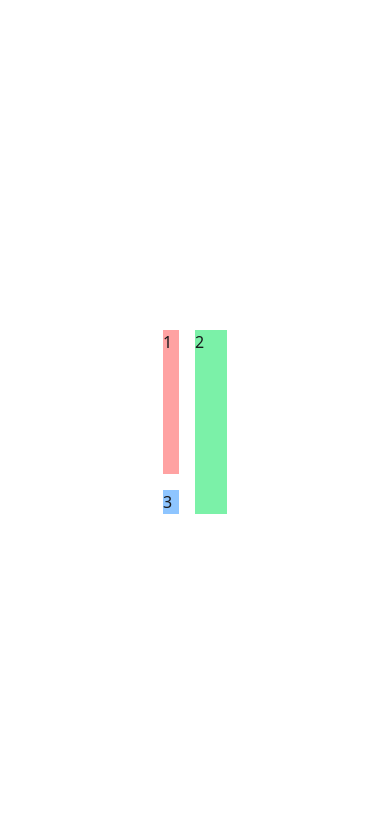
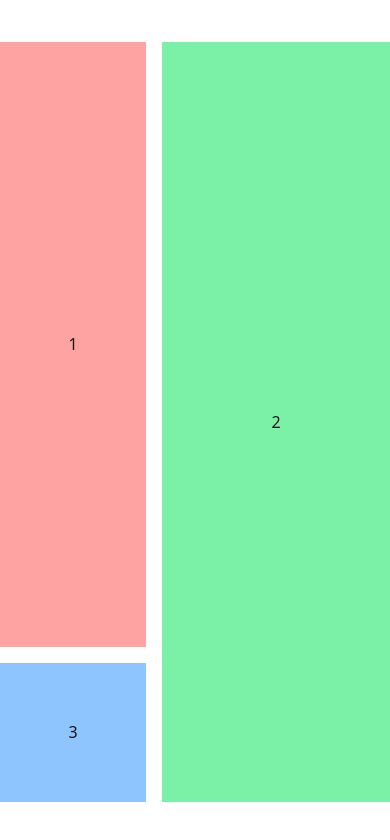
Before and after one commit to silveralcid/syntax-sifu, a Next.js app in the folder frontend/: page / in a window 390 px wide. Shown: the top 840 px of the page. Built offline with nearby package versions, Linux system fonts and the light colour scheme.

Commit message:
feat: enhance layout of Home component with responsive grid and flex properties

```diff
--- a/frontend/app/page.tsx
+++ b/frontend/app/page.tsx
@@ -1,14 +1,19 @@
 export default function Home() {
   return (
     <main className="">
-
-<div className="flex items-center justify-center min-h-screen">
-  <div className="grid grid-cols-5 grid-rows-5 gap-4">
-    <div className="col-span-2 row-span-4 bg-red-300">1</div>
-    <div className="col-span-3 row-span-5 col-start-3 bg-green-300">2</div>
-    <div className="col-span-2 row-start-5 bg-blue-300">3</div>
-  </div>
-</div>
+      <div className="flex items-center justify-center min-h-screen">
+        <div className="grid grid-cols-5 grid-rows-5 gap-4 w-screen h-screen max-w-6xl max-h-[90vh]">
+          <div className="col-span-2 row-span-4 bg-red-300 flex items-center justify-center">
+            1
+          </div>
+          <div className="col-span-3 row-span-5 col-start-3 bg-green-300 flex items-center justify-center">
+            2
+          </div>
+          <div className="col-span-2 row-start-5 bg-blue-300 flex items-center justify-center">
+            3
+          </div>
+        </div>
+      </div>
     </main>
   );
 }
```
